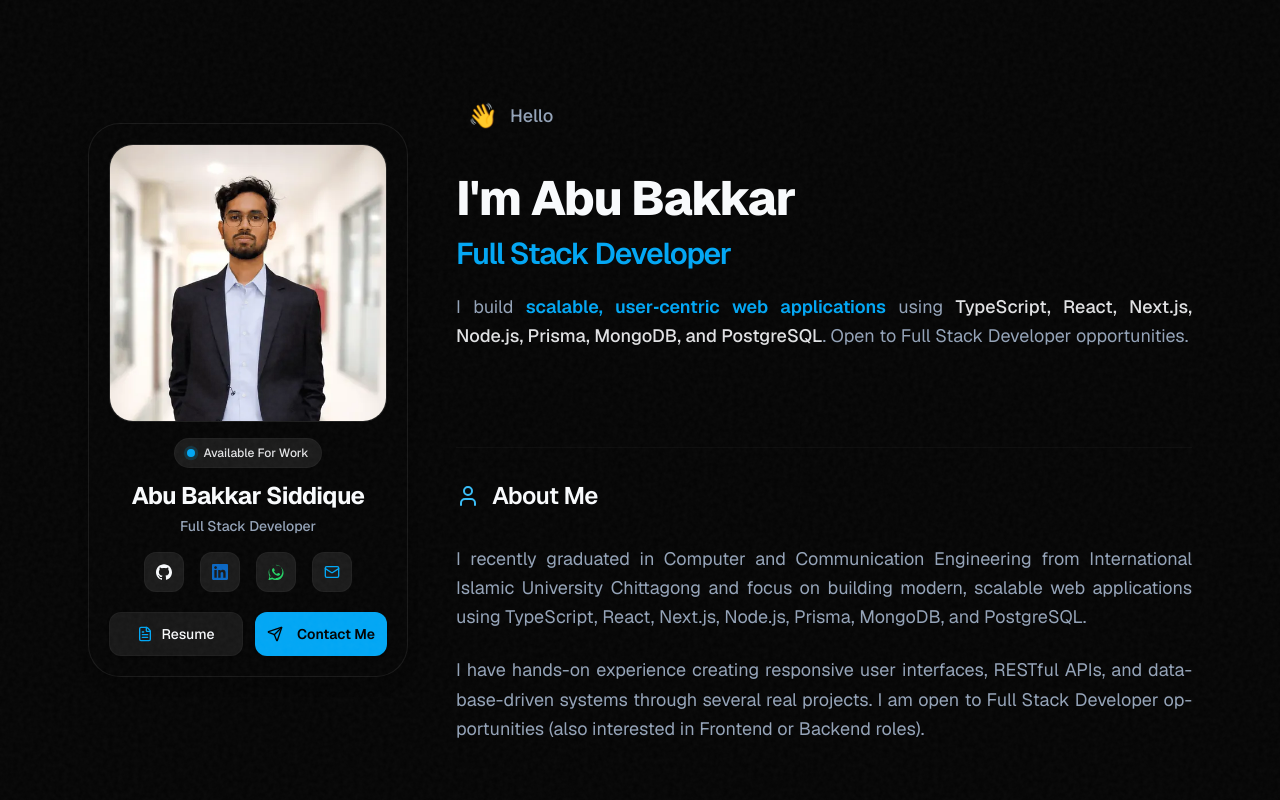
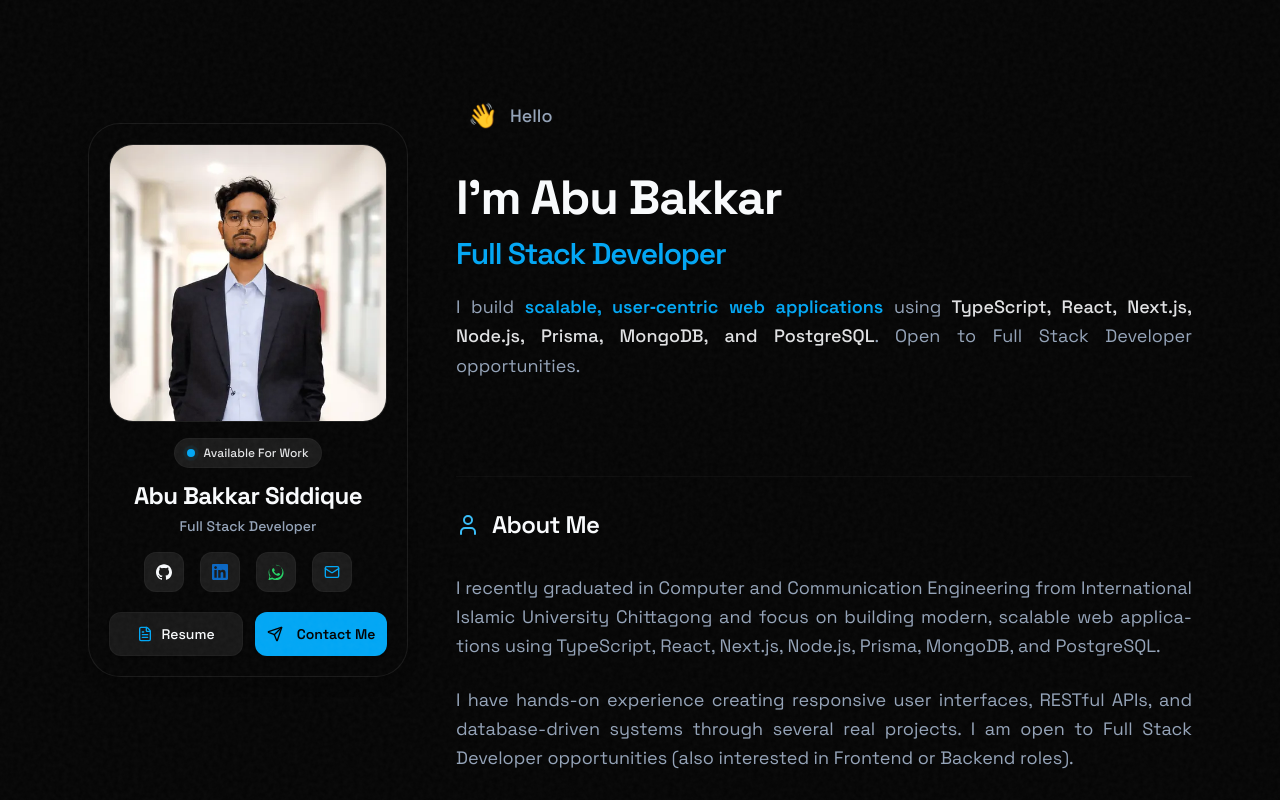
Before and after one commit to AbuBakkarSiddique007/abubakkarsiddique.github.io, a Next.js app: page / in a window 1280 px wide. Shown: the top 800 px of the page. Built offline with nearby package versions, Linux system fonts and the light colour scheme.

Commit message:
fix build font

```diff
--- a/src/app/layout.tsx
+++ b/src/app/layout.tsx
@@ -1,16 +1,9 @@
 import type { Metadata } from "next";
-import { Space_Grotesk, Geist } from "next/font/google";
+import "@fontsource/space-grotesk/400.css";
+import "@fontsource/space-grotesk/500.css";
+import "@fontsource/space-grotesk/600.css";
+import "@fontsource/space-grotesk/700.css";
 import "./globals.css";
-import { cn } from "@/lib/utils";
-
-const geist = Geist({ subsets: ["latin"], variable: "--font-sans", display: "swap" });
-
-const spaceGrotesk = Space_Grotesk({
-  subsets: ["latin"],
-  variable: "--font-space-grotesk",
-  weight: ["400", "500", "600", "700"],
-  display: "swap",
-});
 
 const BASE_URL = "https://abubakkar-portfolio-xi.vercel.app";
 
@@ -123,11 +116,11 @@ export default function RootLayout({
   return (
     <html
       lang="en"
-      className={cn("dark", "font-sans", geist.variable)}
+      className="dark font-sans"
       suppressHydrationWarning
     >
       <body
-        className={`${spaceGrotesk.variable} font-sans antialiased bg-[#050505] text-foreground`}
+        className={`font-sans antialiased bg-[#050505] text-foreground`}
       >
         <script
           type="application/ld+json"
```
